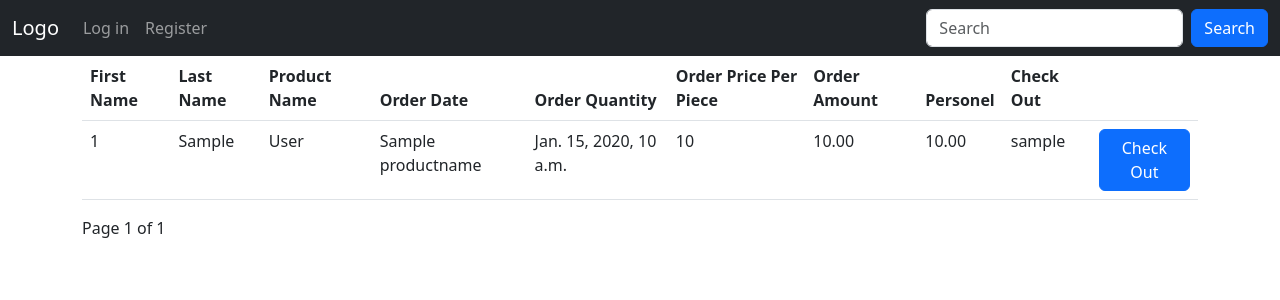
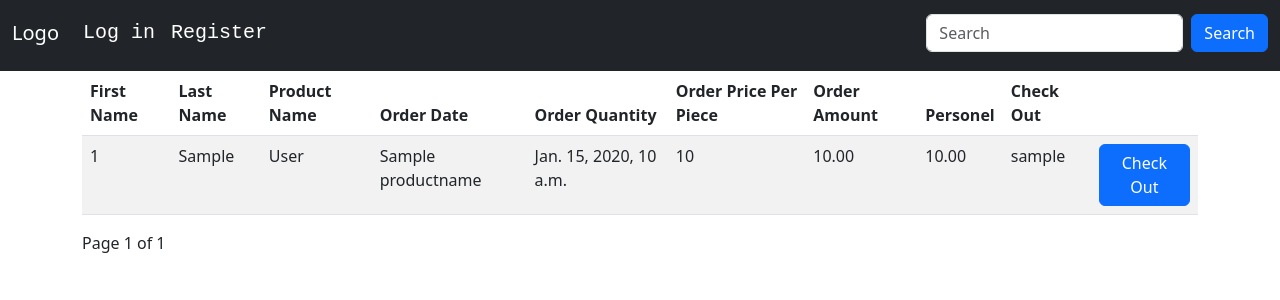
Before and after one commit to Carepred009/ApplianceInventory, a Django app: page /order_display/ in a window 1280 px wide. Shown: the top 300 px of the page. Run offline with Django 5.2, Linux system fonts and the light colour scheme; tables that the repository leaves empty hold one stand-in row (values such as "Sample post").

Commit message:
Edit the Navbar design and tables with css

```diff
--- /dev/null
+++ b/InventoryProject/InventoryApp/static/css/base.css
@@ -0,0 +1,11 @@
+.navbar{
+    padding-top:10px;
+    padding-bottom:15px;
+}
+
+.navbar .nav-link {
+  font-family: "Courier New", Courier, monospace; /* Change font family */
+  font-size: 1.25rem;                         /* Adjust font size */
+  font-weight: 500;                            /* Adjust font weight */
+  color: #fff;                                 /* Change font color */
+}
--- a/InventoryProject/InventoryApp/templates/base.html
+++ b/InventoryProject/InventoryApp/templates/base.html
@@ -1,3 +1,4 @@
+{% load static %}
 <!DOCTYPE html>
 <html lang="en">
 <head>
@@ -7,22 +8,20 @@
       <link href="https://cdn.jsdelivr.net/npm/bootstrap@5.3.3/dist/css/bootstrap.min.css" rel="stylesheet">
   <script src="https://cdn.jsdelivr.net/npm/bootstrap@5.3.3/dist/js/bootstrap.bundle.min.js"></script>
     <link rel="stylesheet" href="https://cdn.jsdelivr.net/npm/bootstrap@5.3.0/dist/css/bootstrap.min.css">
+    <link rel="stylesheet" type="text/css" href="{%static 'css/base.css'%}">
 </head>
 
 </head>
 <body>
 <nav class="navbar navbar-expand-sm navbar-dark bg-dark">
   <div class="container-fluid">
-    <a class="navbar-brand" href="javascript:void(0)">Logo</a>
+    <a class="navbar-brand" href="{% url 'home'%}">Logo</a>
     <button class="navbar-toggler" type="button" data-bs-toggle="collapse" data-bs-target="#mynavbar">
       <span class="navbar-toggler-icon"></span>
     </button>
     <div class="collapse navbar-collapse" id="mynavbar">
       <ul class="navbar-nav me-auto">
           {%if user.is_authenticated%}
-          <li class="nav-item">
-              {% include "logout.html" %}
-          </li>
 
 
              <li class="nav-item dropdown">
@@ -33,8 +32,6 @@
                   <li><a class="dropdown-item" href="{% url 'supplier'%}">Add Supplier</a></li>
                        <li><a class="dropdown-item" href="{% url 'product'%}">Add Product</a></li>
                   <li><a class="dropdown-item" href="{% url 'create_product_name'%}">Add Product Name</a></li>
-
-
               </ul>
           </li>
 
@@ -44,8 +41,6 @@
                   <li><a class="dropdown-item" href="{% url 'order-create' %}">Create Order</a></li>
                   <li><a class="dropdown-item" href="{% url 'order_display' %}">Display Orders</a></li>
                   <li><a class="dropdown-item" href="{% url 'checkout_display'%}">Checkout Orders</a></li>
-
-
               </ul>
           </li>
 
@@ -55,7 +50,6 @@
                   <li><a class="dropdown-item" href="{% url 'stocks' %}">Check Inventory</a></li>
                   <li><a class="dropdown-item" href="{% url 'incoming'%}">Incoming Log</a></li>
                    <li><a class="dropdown-item" href="{% url 'search_stock'%}">Stocks per Product</a></li>
-
               </ul>
           </li>
 
@@ -63,8 +57,6 @@
               <a class="nav-link dropdown-toggle" href="#" role="button" data-bs-toggle="dropdown">Charts </a>
               <ul class="dropdown-menu">
                   <li><a class="dropdown-item" href="{% url 'sales_chart' %}">Sales Charts</a></li>
-
-
               </ul>
           </li>
 
@@ -73,7 +65,6 @@
               <ul class="dropdown-menu">
                   <li><a class="dropdown-item" href="{% url 'customer_list' %}">List of Customers</a></li>
                    <li><a class="dropdown-item" href="{% url 'supplier_list' %}">List of Suppliers</a></li>
-
               </ul>
           </li>
 
@@ -83,6 +74,10 @@
                   <li><a class="dropdown-item" href="{% url 'send_email' %}">Contact Email</a></li>
               </ul>
           </li>
+            <li class="nav-item">
+              {% include "logout.html" %}
+          </li>
+
           {%else%}
 
         <li class="nav-item">
--- a/InventoryProject/InventoryApp/templates/order_display.html
+++ b/InventoryProject/InventoryApp/templates/order_display.html
@@ -1,8 +1,10 @@
+
 {%extends 'base.html'%}
+
 {%block content%}
     <div class="container">
-    <div class="form-group">
-        <table class="table  table-stripped">
+        <div class="table-responsive">
+            <table class="table table-striped">
                 <thead>
                     <tr>
                         <th>First Name</th>
@@ -51,4 +53,5 @@
         </div>
     </div>
 
+
 {%endblock%}
--- a/InventoryProject/InventoryApp/views.py
+++ b/InventoryProject/InventoryApp/views.py
@@ -402,4 +402,4 @@ class CustomerListView(ListView):
     paginate_by = 10
 
 class BaseView(TemplateView):
-    template_name = "base.html"
+    template_name = "home.html"
```
Also changed, not shown: InventoryProject/InventoryApp/templates/home.html (+0 -10 lines). Lines whose indentation alone changed are shown as unchanged.
